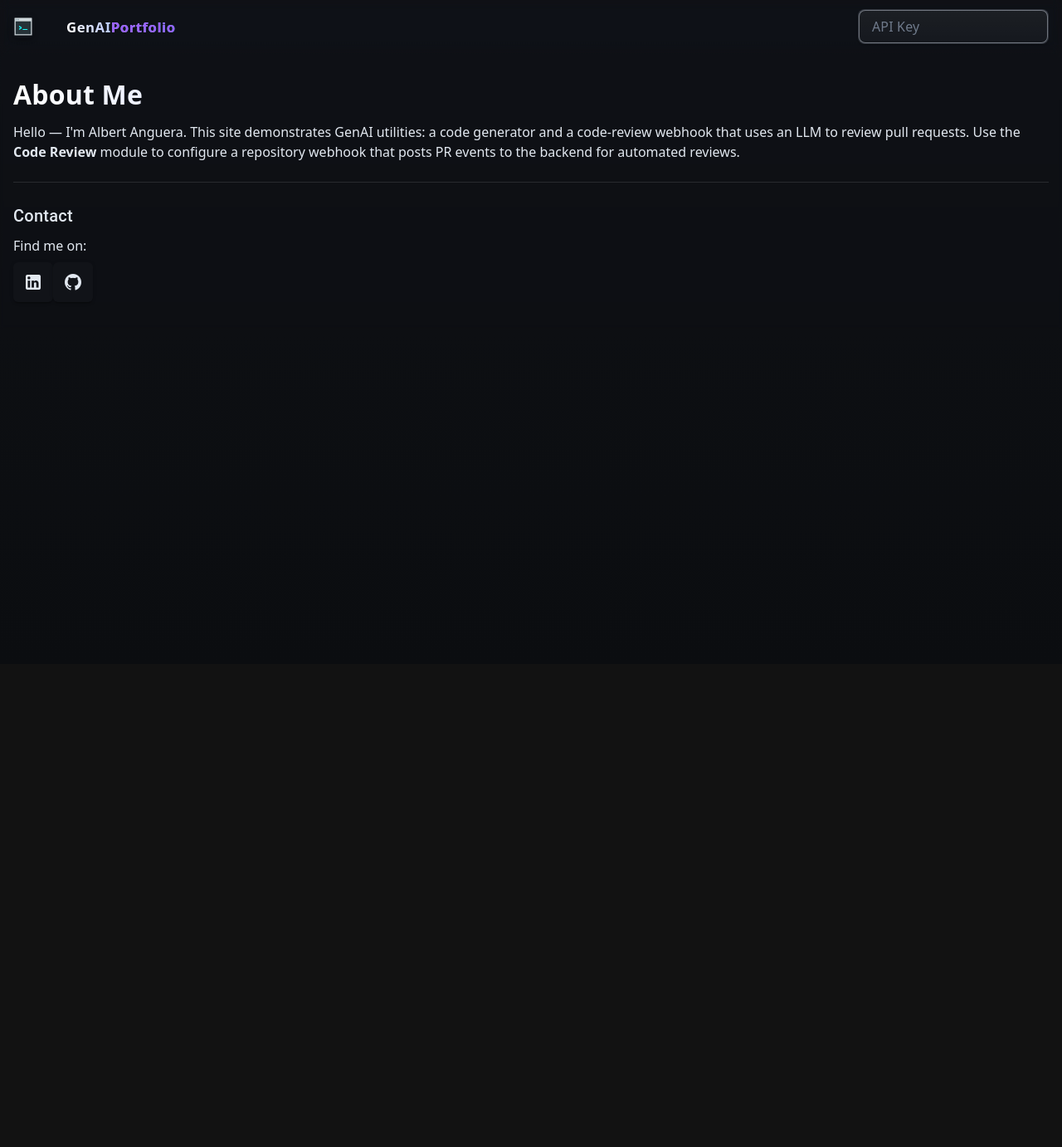
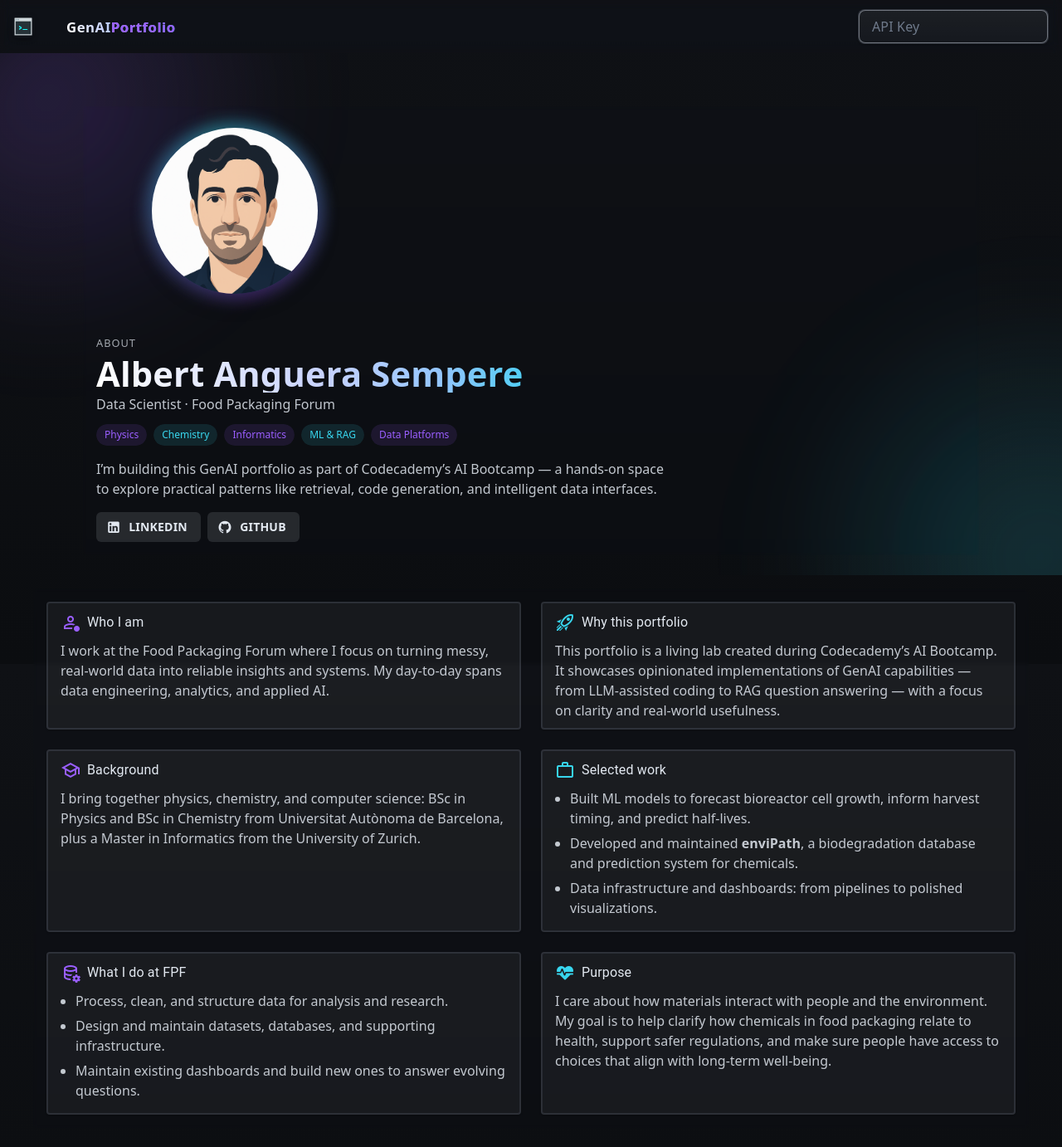
Before and after one commit to anguera5/code-generator, a Vue app in the folder frontend/: page /about in a window 1280 px wide. Shown: the top 1382 px of the page at 83% size. Before the commit the page ends 800 px from the top, so only its background shows below. Built offline with nearby package versions, Linux system fonts and the light colour scheme.

Commit message:
Reformat aboutme page

```diff
--- a/frontend/src/modules/about/AboutMe.vue
+++ b/frontend/src/modules/about/AboutMe.vue
@@ -1,32 +1,151 @@
 <template>
-  <v-container class="py-8" fluid>
-    <h1>About Me</h1>
-    <p class="mt-4">
-      Hello — I'm Albert Anguera. This site demonstrates GenAI utilities: a code generator and
-      a code-review webhook that uses an LLM to review pull requests. Use the <strong>Code Review</strong>
-      module to configure a repository webhook that posts PR events to the backend for automated reviews.
-    </p>
+  <div class="about">
+    <!-- Hero -->
+    <section class="hero">
+      <div class="hero-bg">
+        <div class="blob b1" />
+        <div class="blob b2" />
+        <div class="grid-overlay" />
+      </div>
+      <v-container class="hero-inner">
+        <v-row align="center" class="ga-4">
+          <v-col cols="12" md="4" class="d-flex justify-center">
+            <div class="avatar-wrap">
+              <div class="ring" />
+              <v-img src="/src/assets/avatar.png" alt="Albert Anguera" width="200" height="200" cover class="avatar" position="50% 10%"/>
+            </div>
+          </v-col>
+          <v-col cols="12" md="8">
+            <div class="eyebrow">About</div>
+            <h1 class="headline">Albert Anguera Sempere</h1>
+            <div class="role">Data Scientist · Food Packaging Forum</div>
+            <div class="chips d-flex ga-2 mt-3 flex-wrap">
+              <v-chip size="small" color="primary" variant="tonal">Physics</v-chip>
+              <v-chip size="small" color="secondary" variant="tonal">Chemistry</v-chip>
+              <v-chip size="small" color="primary" variant="tonal">Informatics</v-chip>
+              <v-chip size="small" color="secondary" variant="tonal">ML & RAG</v-chip>
+              <v-chip size="small" color="primary" variant="tonal">Data Platforms</v-chip>
+            </div>
+            <div class="mt-4 op-85">
+              I’m building this GenAI portfolio as part of Codecademy’s AI Bootcamp — a hands-on space to explore
+              practical patterns like retrieval, code generation, and intelligent data interfaces.
+            </div>
+            <div class="links d-flex ga-2 mt-4">
+              <v-btn :href="links.linkedin" target="_blank" rel="noopener" prepend-icon="mdi-linkedin" variant="tonal">LinkedIn</v-btn>
+              <v-btn :href="links.github" target="_blank" rel="noopener" prepend-icon="mdi-github" variant="tonal">GitHub</v-btn>
+            </div>
+          </v-col>
+        </v-row>
+      </v-container>
+    </section>
 
-    <v-divider class="my-6" />
+    <!-- Sections -->
+    <section class="sections">
+      <v-container>
+        <v-row>
+          <!-- Who I am -->
+          <v-col cols="12" md="6">
+            <v-card class="glass hover-raise h-100">
+              <v-card-item>
+                <div class="d-flex align-center ga-2 mb-2">
+                  <v-icon color="primary" icon="mdi-account-badge-outline" />
+                  <div class="text-subtitle-1 font-weight-600">Who I am</div>
+                </div>
+                <div class="op-85">
+                  I work at the Food Packaging Forum where I focus on turning messy, real-world data into reliable
+                  insights and systems. My day-to-day spans data engineering, analytics, and applied AI.
+                </div>
+              </v-card-item>
+            </v-card>
+          </v-col>
 
-    <h2 class="text-h6 mb-2">Contact</h2>
-    <p>
-      Find me on:
-    </p>
-    <div class="d-flex gap-3 mt-2">
-      <v-btn icon :href="links.linkedin" target="_blank" rel="noopener" aria-label="LinkedIn">
-        <v-icon>mdi-linkedin</v-icon>
-      </v-btn>
-      <v-btn icon :href="links.github" target="_blank" rel="noopener" aria-label="GitHub">
-        <v-icon>mdi-github</v-icon>
-      </v-btn>
-    </div>
+          <!-- Why this portfolio -->
+          <v-col cols="12" md="6">
+            <v-card class="glass hover-raise h-100">
+              <v-card-item>
+                <div class="d-flex align-center ga-2 mb-2">
+                  <v-icon color="secondary" icon="mdi-rocket-launch-outline" />
+                  <div class="text-subtitle-1 font-weight-600">Why this portfolio</div>
+                </div>
+                <div class="op-85">
+                  This portfolio is a living lab created during Codecademy’s AI Bootcamp. It showcases opinionated
+                  implementations of GenAI capabilities — from LLM-assisted coding to RAG question answering — with a
+                  focus on clarity and real-world usefulness.
+                </div>
+              </v-card-item>
+            </v-card>
+          </v-col>
 
-    <!--<v-alert type="info" class="mt-8" variant="tonal">
-      Edit this page in <code>frontend/src/pages/AboutPage.vue</code> to add more personal info,
-      links, or a short bio.
-    </v-alert>-->
-  </v-container>
+          <!-- Background -->
+          <v-col cols="12" md="6">
+            <v-card class="glass hover-raise h-100">
+              <v-card-item>
+                <div class="d-flex align-center ga-2 mb-2">
+                  <v-icon color="primary" icon="mdi-school-outline" />
+                  <div class="text-subtitle-1 font-weight-600">Background</div>
+                </div>
+                <div class="op-85">
+                  I bring together physics, chemistry, and computer science: BSc in Physics and BSc in Chemistry from
+                  Universitat Autònoma de Barcelona, plus a Master in Informatics from the University of Zurich.
+                </div>
+              </v-card-item>
+            </v-card>
+          </v-col>
+
+          <!-- Selected work -->
+          <v-col cols="12" md="6">
+            <v-card class="glass hover-raise h-100">
+              <v-card-item>
+                <div class="d-flex align-center ga-2 mb-2">
+                  <v-icon color="secondary" icon="mdi-briefcase-outline" />
+                  <div class="text-subtitle-1 font-weight-600">Selected work</div>
+                </div>
+                <ul class="list op-85">
+                  <li>Built ML models to forecast bioreactor cell growth, inform harvest timing, and predict half-lives.</li>
+                  <li>Developed and maintained <strong>enviPath</strong>, a biodegradation database and prediction system for chemicals.</li>
+                  <li>Data infrastructure and dashboards: from pipelines to polished visualizations.</li>
+                </ul>
+              </v-card-item>
+            </v-card>
+          </v-col>
+
+          <!-- What I do at FPF -->
+          <v-col cols="12" md="6">
+            <v-card class="glass hover-raise h-100">
+              <v-card-item>
+                <div class="d-flex align-center ga-2 mb-2">
+                  <v-icon color="primary" icon="mdi-database-cog-outline" />
+                  <div class="text-subtitle-1 font-weight-600">What I do at FPF</div>
+                </div>
+                <ul class="list op-85">
+                  <li>Process, clean, and structure data for analysis and research.</li>
+                  <li>Design and maintain datasets, databases, and supporting infrastructure.</li>
+                  <li>Maintain existing dashboards and build new ones to answer evolving questions.</li>
+                </ul>
+              </v-card-item>
+            </v-card>
+          </v-col>
+
+          <!-- Purpose -->
+          <v-col cols="12" md="6">
+            <v-card class="glass hover-raise h-100">
+              <v-card-item>
+                <div class="d-flex align-center ga-2 mb-2">
+                  <v-icon color="secondary" icon="mdi-heart-pulse" />
+                  <div class="text-subtitle-1 font-weight-600">Purpose</div>
+                </div>
+                <div class="op-85">
+                  I care about how materials interact with people and the environment. My goal is to help clarify how
+                  chemicals in food packaging relate to health, support safer regulations, and make sure people have
+                  access to choices that align with long-term well-being.
+                </div>
+              </v-card-item>
+            </v-card>
+          </v-col>
+        </v-row>
+      </v-container>
+    </section>
+  </div>
 </template>
 
 <script setup lang="ts">
@@ -37,6 +156,33 @@
 </script>
 
 <style scoped>
-h1, p, h2 { color: #e2e8f0; }
-code { background: rgba(255,255,255,0.04); padding: 2px 6px; border-radius: 6px; }
+.about { position: relative; }
+.op-85 { opacity: 0.85; }
+.glass { background: rgba(255,255,255,0.05); backdrop-filter: blur(8px) saturate(160%); border: 1px solid rgba(148,163,184,0.18); }
+.hover-raise { transition: transform .2s ease, box-shadow .2s ease; }
+.hover-raise:hover { transform: translateY(-2px); box-shadow: 0 10px 26px -10px rgba(0,0,0,.45); }
+
+/* Hero */
+.hero { position: relative; overflow: hidden; padding: 64px 0 24px; }
+.hero-inner { position: relative; z-index: 2; max-width: 1080px; margin: 0 auto; }
+.eyebrow { letter-spacing: 1px; font-size: 0.8rem; text-transform: uppercase; opacity: 0.7; margin-bottom: 6px; }
+.headline { font-size: clamp(1.8rem, 5vw, 2.6rem); font-weight: 800; line-height: 1.05; }
+.role { opacity: 0.85; margin-top: 2px; }
+.avatar-wrap { position: relative; width: 220px; height: 220px; display: grid; place-items: center; }
+.avatar { border-radius: 50%; box-shadow: 0 8px 24px rgba(0,0,0,.35); }
+.ring { position: absolute; width: 210px; height: 210px; border-radius: 50%; background: conic-gradient(from 0deg, #9a5fff, #38d6ee, #9a5fff); filter: blur(10px); opacity: .55; animation: spin 12s linear infinite; }
+@keyframes spin { to { transform: rotate(360deg) } }
+
+.hero-bg { position:absolute; inset:0; z-index:1; overflow:hidden; }
+.blob { position:absolute; filter: blur(48px); opacity:.55; border-radius: 50%; mix-blend-mode: screen; }
+.b1 { width: 520px; height: 520px; background: radial-gradient(circle at 30% 30%, #9a5fff55, transparent 60%); top: -120px; left: -120px; animation: float1 14s ease-in-out infinite; }
+.b2 { width: 560px; height: 560px; background: radial-gradient(circle at 70% 70%, #38d6ee55, transparent 60%); bottom: -160px; right: -160px; animation: float2 18s ease-in-out infinite; }
+@keyframes float1 { 0%,100%{ transform: translate(0,0) } 50%{ transform: translate(20px,16px) } }
+@keyframes float2 { 0%,100%{ transform: translate(0,0) } 50%{ transform: translate(-24px,-18px) } }
+.grid-overlay { position:absolute; inset:0; background-image: linear-gradient(rgba(255,255,255,0.04) 1px, transparent 1px), linear-gradient(90deg, rgba(255,255,255,0.04) 1px, transparent 1px); background-size: 36px 36px; mask-image: radial-gradient(circle at 50% 0%, black 20%, transparent 70%); opacity:.45; }
+
+/* Sections */
+.sections { padding: 16px 0 40px; }
+.list { padding-left: 18px; }
+.list li { margin-bottom: 6px; }
 </style>
```
Also changed, not shown: frontend/src/assets/avatar.png (added).
